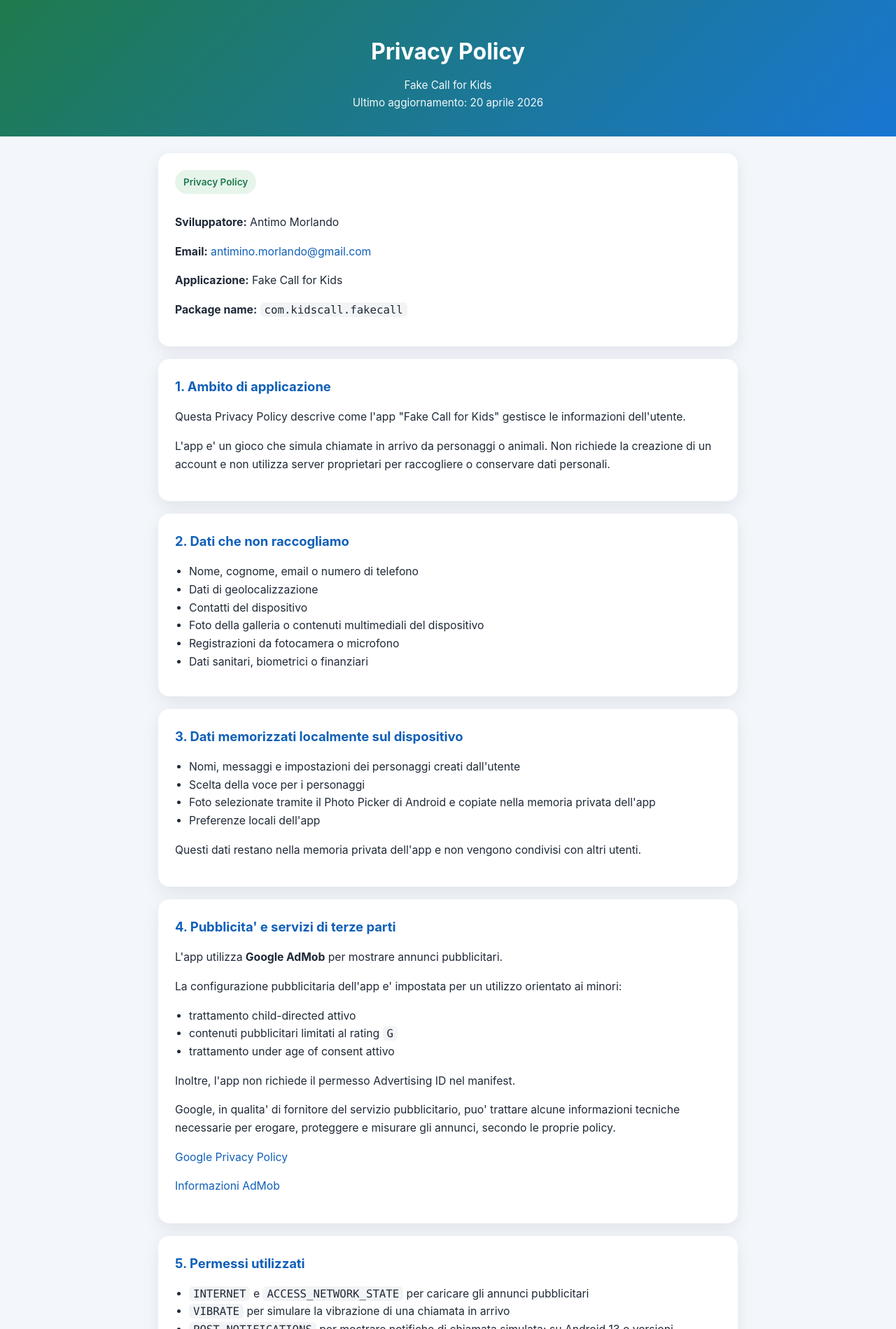
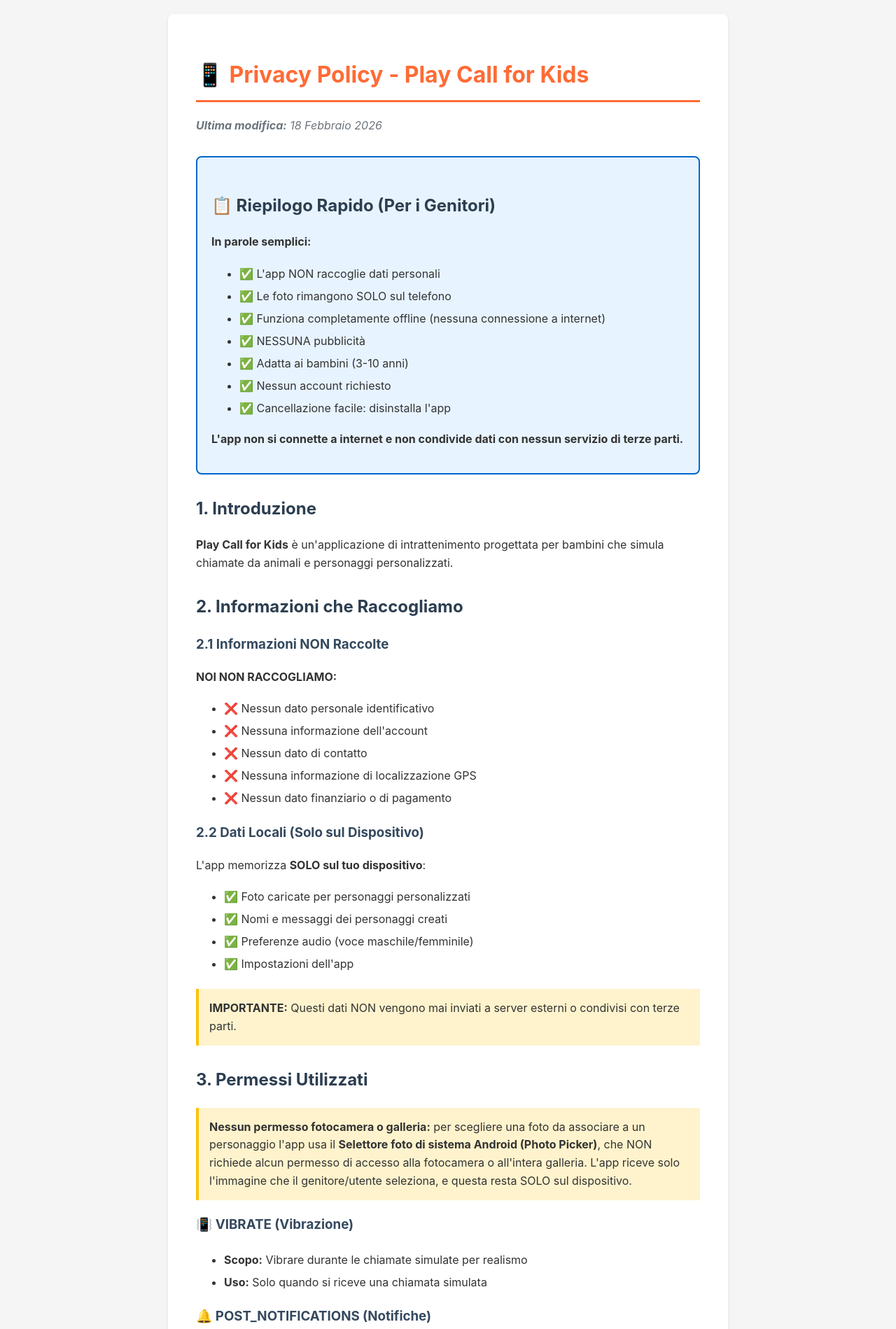
Before and after one commit to antimino/Fake-Call-for-Kids, a plain HTML site: page index.html in a window 1280 px wide. Shown: the top 1899 px of the page at 70% size. Drawn offline with Linux system fonts and the light colour scheme.

Commit message:
Aggiorna privacy: nuovo nome Play Call for Kids, nessuna pubblicita, app offline

```diff
--- a/index.html
+++ b/index.html
@@ -3,194 +3,244 @@
 <head>
     <meta charset="UTF-8">
     <meta name="viewport" content="width=device-width, initial-scale=1.0">
-  <title>Privacy Policy - Fake Call for Kids</title>
+    <title>Privacy Policy - Play Call for Kids</title>
     <style>
-    * { box-sizing: border-box; }
         body {
-      margin: 0;
-      font-family: -apple-system, BlinkMacSystemFont, "Segoe UI", Roboto, sans-serif;
-      line-height: 1.65;
-      color: #1f2937;
-      background: #f3f6fb;
+            font-family: -apple-system, BlinkMacSystemFont, 'Segoe UI', Roboto, Oxygen, Ubuntu, Cantarell, sans-serif;
+            line-height: 1.6;
+            color: #333;
+            max-width: 800px;
+            margin: 0 auto;
+            padding: 20px;
+            background-color: #f5f5f5;
         }
-    header {
-      background: linear-gradient(135deg, #1f7a4d, #1976d2);
-      color: #fff;
-      padding: 48px 20px 36px;
-      text-align: center;
-    }
-    main {
-      max-width: 860px;
-      margin: 0 auto;
-      padding: 24px 16px 56px;
-    }
-    .card {
-      background: #fff;
-      border-radius: 16px;
-      box-shadow: 0 8px 24px rgba(15, 23, 42, 0.08);
-      padding: 24px;
-      margin-bottom: 18px;
+        .container {
+            background-color: white;
+            padding: 40px;
+            border-radius: 8px;
+            box-shadow: 0 2px 4px rgba(0,0,0,0.1);
         }
         h1 {
-      margin: 0 0 8px;
-      font-size: 2rem;
+            color: #FF6B35;
+            border-bottom: 3px solid #FF6B35;
+            padding-bottom: 10px;
         }
         h2 {
-      margin-top: 0;
-      font-size: 1.15rem;
-      color: #0f5fb8;
+            color: #2C3E50;
+            margin-top: 30px;
         }
-    p, li {
-      font-size: 0.98rem;
+        h3 {
+            color: #34495E;
+        }
+        .highlight {
+            background-color: #FFF3CD;
+            padding: 15px;
+            border-left: 4px solid #FFC107;
+            margin: 20px 0;
+        }
+        .green-check {
+            color: #28A745;
+            font-weight: bold;
+        }
+        .red-cross {
+            color: #DC3545;
+            font-weight: bold;
         }
         ul {
-      padding-left: 20px;
-      margin: 12px 0;
+            line-height: 2;
         }
-    .meta {
-      opacity: 0.95;
-      font-size: 0.95rem;
+        .section {
+            margin-bottom: 30px;
         }
-    .pill {
-      display: inline-block;
-      background: #e7f4ea;
-      color: #1f7a4d;
-      border-radius: 999px;
-      padding: 6px 12px;
-      font-size: 0.85rem;
-      font-weight: 600;
-      margin-bottom: 12px;
+        .last-updated {
+            color: #6C757D;
+            font-style: italic;
         }
-    a {
-      color: #0f5fb8;
-      text-decoration: none;
+        .summary-box {
+            background-color: #E7F3FF;
+            padding: 20px;
+            border-radius: 8px;
+            border: 2px solid #0066CC;
+            margin: 30px 0;
         }
-    a:hover {
-      text-decoration: underline;
-    }
-    footer {
-      max-width: 860px;
-      margin: 0 auto;
-      padding: 0 16px 40px;
-      color: #6b7280;
-      font-size: 0.85rem;
-      text-align: center;
-    }
-    code {
-      font-family: ui-monospace, SFMono-Regular, Menlo, monospace;
-      background: #f3f4f6;
-      padding: 1px 6px;
-      border-radius: 6px;
+        .contact-box {
+            background-color: #F8F9FA;
+            padding: 20px;
+            border-radius: 8px;
+            margin: 20px 0;
         }
     </style>
 </head>
 <body>
-  <header>
-    <h1>Privacy Policy</h1>
-    <div class="meta">Fake Call for Kids</div>
-    <div class="meta">Ultimo aggiornamento: 20 aprile 2026</div>
-  </header>
+    <div class="container">
+        <h1>📱 Privacy Policy - Play Call for Kids</h1>
+        <p class="last-updated"><strong>Ultima modifica:</strong> 18 Febbraio 2026</p>
 
-  <main>
-    <section class="card">
-      <div class="pill">Privacy Policy</div>
-      <p><strong>Sviluppatore:</strong> Antimo Morlando</p>
-      <p><strong>Email:</strong> <a href="mailto:antimino.morlando@gmail.com">antimino.morlando@gmail.com</a></p>
-      <p><strong>Applicazione:</strong> Fake Call for Kids</p>
-      <p><strong>Package name:</strong> <code>com.kidscall.fakecall</code></p>
-    </section>
+        <div class="summary-box">
+            <h2>📋 Riepilogo Rapido (Per i Genitori)</h2>
+            <p><strong>In parole semplici:</strong></p>
+            <ul>
+                <li><span class="green-check">✅</span> L'app NON raccoglie dati personali</li>
+                <li><span class="green-check">✅</span> Le foto rimangono SOLO sul telefono</li>
+                <li><span class="green-check">✅</span> Funziona completamente offline (nessuna connessione a internet)</li>
+                <li><span class="green-check">✅</span> NESSUNA pubblicità</li>
+                <li><span class="green-check">✅</span> Adatta ai bambini (3-10 anni)</li>
+                <li><span class="green-check">✅</span> Nessun account richiesto</li>
+                <li><span class="green-check">✅</span> Cancellazione facile: disinstalla l'app</li>
+            </ul>
+            <p><strong>L'app non si connette a internet e non condivide dati con nessun servizio di terze parti.</strong></p>
+        </div>
 
-    <section class="card">
-      <h2>1. Ambito di applicazione</h2>
-      <p>Questa Privacy Policy descrive come l'app "Fake Call for Kids" gestisce le informazioni dell'utente.</p>
-      <p>L'app e' un gioco che simula chiamate in arrivo da personaggi o animali. Non richiede la creazione di un account e non utilizza server proprietari per raccogliere o conservare dati personali.</p>
-    </section>
+        <div class="section">
+            <h2>1. Introduzione</h2>
+            <p><strong>Play Call for Kids</strong> è un'applicazione di intrattenimento progettata per bambini che simula chiamate da animali e personaggi personalizzati.</p>
+        </div>
 
-    <section class="card">
-      <h2>2. Dati che non raccogliamo</h2>
+        <div class="section">
+            <h2>2. Informazioni che Raccogliamo</h2>
+
+            <h3>2.1 Informazioni NON Raccolte</h3>
+            <p><strong>NOI NON RACCOGLIAMO:</strong></p>
             <ul>
-        <li>Nome, cognome, email o numero di telefono</li>
-        <li>Dati di geolocalizzazione</li>
-        <li>Contatti del dispositivo</li>
-        <li>Foto della galleria o contenuti multimediali del dispositivo</li>
-        <li>Registrazioni da fotocamera o microfono</li>
-        <li>Dati sanitari, biometrici o finanziari</li>
+                <li><span class="red-cross">❌</span> Nessun dato personale identificativo</li>
+                <li><span class="red-cross">❌</span> Nessuna informazione dell'account</li>
+                <li><span class="red-cross">❌</span> Nessun dato di contatto</li>
+                <li><span class="red-cross">❌</span> Nessuna informazione di localizzazione GPS</li>
+                <li><span class="red-cross">❌</span> Nessun dato finanziario o di pagamento</li>
             </ul>
-    </section>
 
-    <section class="card">
-      <h2>3. Dati memorizzati localmente sul dispositivo</h2>
+            <h3>2.2 Dati Locali (Solo sul Dispositivo)</h3>
+            <p>L'app memorizza <strong>SOLO sul tuo dispositivo</strong>:</p>
             <ul>
-        <li>Nomi, messaggi e impostazioni dei personaggi creati dall'utente</li>
-        <li>Scelta della voce per i personaggi</li>
-        <li>Foto selezionate tramite il Photo Picker di Android e copiate nella memoria privata dell'app</li>
-        <li>Preferenze locali dell'app</li>
+                <li><span class="green-check">✅</span> Foto caricate per personaggi personalizzati</li>
+                <li><span class="green-check">✅</span> Nomi e messaggi dei personaggi creati</li>
+                <li><span class="green-check">✅</span> Preferenze audio (voce maschile/femminile)</li>
+                <li><span class="green-check">✅</span> Impostazioni dell'app</li>
             </ul>
-      <p>Questi dati restano nella memoria privata dell'app e non vengono condivisi con altri utenti.</p>
-    </section>
+            <div class="highlight">
+                <strong>IMPORTANTE:</strong> Questi dati NON vengono mai inviati a server esterni o condivisi con terze parti.
+            </div>
+        </div>
 
-    <section class="card">
-      <h2>4. Pubblicita' e servizi di terze parti</h2>
-      <p>L'app utilizza <strong>Google AdMob</strong> per mostrare annunci pubblicitari.</p>
-      <p>La configurazione pubblicitaria dell'app e' impostata per un utilizzo orientato ai minori:</p>
+        <div class="section">
+            <h2>3. Permessi Utilizzati</h2>
+
+            <div class="highlight">
+                <strong>Nessun permesso fotocamera o galleria:</strong> per scegliere una foto da associare a un personaggio l'app usa il <strong>Selettore foto di sistema Android (Photo Picker)</strong>, che NON richiede alcun permesso di accesso alla fotocamera o all'intera galleria. L'app riceve solo l'immagine che il genitore/utente seleziona, e questa resta SOLO sul dispositivo.
+            </div>
+
+            <h3>📳 VIBRATE (Vibrazione)</h3>
             <ul>
-        <li>trattamento child-directed attivo</li>
-        <li>contenuti pubblicitari limitati al rating <code>G</code></li>
-        <li>trattamento under age of consent attivo</li>
+                <li><strong>Scopo:</strong> Vibrare durante le chiamate simulate per realismo</li>
+                <li><strong>Uso:</strong> Solo quando si riceve una chiamata simulata</li>
             </ul>
-      <p>Inoltre, l'app non richiede il permesso Advertising ID nel manifest.</p>
-      <p>Google, in qualita' di fornitore del servizio pubblicitario, puo' trattare alcune informazioni tecniche necessarie per erogare, proteggere e misurare gli annunci, secondo le proprie policy.</p>
-      <p><a href="https://policies.google.com/privacy">Google Privacy Policy</a></p>
-      <p><a href="https://support.google.com/admob/">Informazioni AdMob</a></p>
-    </section>
 
-    <section class="card">
-      <h2>5. Permessi utilizzati</h2>
+            <h3>🔔 POST_NOTIFICATIONS (Notifiche)</h3>
             <ul>
-        <li><code>INTERNET</code> e <code>ACCESS_NETWORK_STATE</code> per caricare gli annunci pubblicitari</li>
-        <li><code>VIBRATE</code> per simulare la vibrazione di una chiamata in arrivo</li>
-        <li><code>POST_NOTIFICATIONS</code> per mostrare notifiche di chiamata simulata; su Android 13 o versioni successive viene richiesto a runtime</li>
+                <li><strong>Scopo:</strong> Mostrare notifiche di chiamata in arrivo</li>
+                <li><strong>Uso:</strong> Solo per simulare chiamate programmate</li>
             </ul>
-      <p>L'app non richiede permessi per fotocamera, microfono, contatti, posizione o archiviazione esterna.</p>
-      <p>Per scegliere una foto personalizzata viene utilizzato il Photo Picker di Android, che consente all'utente di selezionare un'immagine senza concedere un permesso generale alla galleria.</p>
-    </section>
 
-    <section class="card">
-      <h2>6. Conservazione dei dati</h2>
-      <p>I dati locali vengono conservati sul dispositivo finche' l'utente non elimina i dati dell'app o non disinstalla l'app.</p>
-      <p>Poiche' <code>android:allowBackup</code> e' abilitato, alcune informazioni locali dell'app potrebbero essere incluse nei backup di sistema Android o Google se il dispositivo dell'utente ha i backup attivi. Tali backup sono gestiti dal sistema operativo e dal provider di backup dell'utente, non dai nostri server.</p>
-    </section>
+            <h3>📱 USE_FULL_SCREEN_INTENT (Schermata Intera)</h3>
+            <ul>
+                <li><strong>Scopo:</strong> Mostrare la schermata di chiamata a schermo intero</li>
+                <li><strong>Uso:</strong> Per simulare una chiamata di gioco</li>
+            </ul>
 
-    <section class="card">
-      <h2>7. Sicurezza</h2>
-      <p>Le informazioni salvate dall'app vengono memorizzate nella memoria privata dell'applicazione sul dispositivo. Non gestiamo database remoti o servizi backend proprietari per questa app.</p>
-    </section>
+            <div class="highlight">
+                <strong>Nessun permesso di internet:</strong> l'app NON richiede il permesso di accesso a internet e funziona completamente offline.
+            </div>
+        </div>
 
-    <section class="card">
-      <h2>8. Minori</h2>
-      <p>L'app e' progettata come esperienza family-friendly e per essere compatibile con i requisiti Google Play per i contenuti rivolti ai bambini.</p>
-      <p>Non raccogliamo intenzionalmente dati personali identificativi dei minori. L'app non include chat, funzioni social, condivisione pubblica di contenuti o acquisti in-app.</p>
-    </section>
+        <div class="section">
+            <h2>4. Pubblicità</h2>
+            <div class="highlight">
+                <strong>L'app NON contiene pubblicità.</strong> Non utilizza Google AdMob né alcun altro network pubblicitario, e non integra SDK di terze parti che raccolgano dati.
+            </div>
+        </div>
 
-    <section class="card">
-      <h2>9. Diritti dell'utente</h2>
-      <p>Poiche' non conserviamo dati personali sui nostri server, la cancellazione dei dati avviene direttamente sul dispositivo:</p>
+        <div class="section">
+            <h2>5. Privacy dei Bambini (COPPA)</h2>
+            <p>L'app è progettata per bambini di età <strong>3-10 anni</strong> sotto la supervisione dei genitori.</p>
+
+            <h3>Conformità COPPA</h3>
             <ul>
-        <li>disinstallando l'app</li>
-        <li>cancellando dati e cache dalle impostazioni Android</li>
+                <li><span class="green-check">✅</span> NON raccogliamo intenzionalmente dati personali da bambini</li>
+                <li><span class="green-check">✅</span> NON richiediamo informazioni personali identificabili</li>
+                <li><span class="green-check">✅</span> NESSUNA pubblicità e nessun tracciamento</li>
+                <li><span class="green-check">✅</span> I genitori possono eliminare tutti i dati disinstallando l'app</li>
             </ul>
-      <p>Per richieste relative alla privacy puoi contattarci all'indirizzo <a href="mailto:antimino.morlando@gmail.com">antimino.morlando@gmail.com</a>.</p>
-    </section>
 
-    <section class="card">
-      <h2>10. Modifiche alla presente informativa</h2>
-      <p>Potremmo aggiornare questa Privacy Policy in caso di modifiche all'app o ai requisiti normativi. In tal caso aggiorneremo anche la data indicata in alto.</p>
-    </section>
-  </main>
+            <div class="highlight">
+                <strong>Consigliamo ai genitori di:</strong>
+                <ul>
+                    <li>Supervisionare l'uso dell'app</li>
+                    <li>Verificare le foto caricate</li>
+                    <li>Controllare le impostazioni di privacy del dispositivo</li>
+                </ul>
+            </div>
+        </div>
 
-  <footer>
-    <p>Fake Call for Kids - Privacy Policy</p>
-    <p>Antimo Morlando - antimino.morlando@gmail.com</p>
-  </footer>
+        <div class="section">
+            <h2>6. Sicurezza dei Dati</h2>
+
+            <h3>Eliminazione dei Dati</h3>
+            <p><strong>Per eliminare TUTTI i tuoi dati:</strong></p>
+            <ol>
+                <li>Disinstalla l'app dal dispositivo</li>
+                <li>Tutti i dati (foto, personaggi, impostazioni) saranno rimossi automaticamente</li>
+            </ol>
+            <p><strong>Nessun dato rimarrà</strong> sui nostri server (perché non ne abbiamo).</p>
+        </div>
+
+        <div class="section">
+            <h2>7. I Tuoi Diritti (GDPR)</h2>
+            <p>Se sei nell'Unione Europea, hai diritto a:</p>
+            <ul>
+                <li><span class="green-check">✅</span> <strong>Accesso:</strong> Visualizzare i tuoi dati (tutti locali sul dispositivo)</li>
+                <li><span class="green-check">✅</span> <strong>Cancellazione:</strong> Eliminare tutti i dati (disinstalla l'app)</li>
+                <li><span class="green-check">✅</span> <strong>Portabilità:</strong> Esportare i tuoi dati (non applicabile - dati solo locali)</li>
+                <li><span class="green-check">✅</span> <strong>Opposizione:</strong> Opporti alla raccolta dati (non raccogliamo dati personali)</li>
+            </ul>
+        </div>
+
+        <div class="section">
+            <h2>8. Conformità Normativa</h2>
+            <p>Questa app è conforme a:</p>
+            <ul>
+                <li><span class="green-check">✅</span> <strong>GDPR</strong> (General Data Protection Regulation - EU)</li>
+                <li><span class="green-check">✅</span> <strong>COPPA</strong> (Children's Online Privacy Protection Act - USA)</li>
+                <li><span class="green-check">✅</span> <strong>Google Play Family Policy</strong></li>
+                <li><span class="green-check">✅</span> <strong>California Privacy Rights Act (CPRA)</strong></li>
+            </ul>
+        </div>
+
+        <div class="section">
+            <h2>9. Modifiche alla Privacy Policy</h2>
+            <p>Ci riserviamo il diritto di aggiornare questa Privacy Policy. In caso di modifiche importanti, aggiorneremo la data "Ultima modifica" e notificheremo gli utenti attraverso l'app.</p>
+        </div>
+
+        <div class="contact-box">
+            <h2>10. Contatti</h2>
+            <p>Per domande o preoccupazioni riguardo questa Privacy Policy:</p>
+            <p><strong>Email:</strong> [INSERISCI_TUA_EMAIL@example.com]</p>
+            <p><strong>Nome App:</strong> Play Call for Kids</p>
+            <p><strong>Sviluppatore:</strong> [INSERISCI_TUO_NOME/AZIENDA]</p>
+            <p><strong>Tempo di risposta:</strong> Entro 48 ore lavorative</p>
+        </div>
+
+        <div class="section">
+            <h2>11. Accettazione della Policy</h2>
+            <p>Scaricando, installando o utilizzando <strong>Play Call for Kids</strong>, accetti questa Privacy Policy.</p>
+            <p><strong>Se NON accetti questa policy, non utilizzare l'app.</strong></p>
+        </div>
+
+        <hr style="margin: 40px 0; border: none; border-top: 2px solid #E0E0E0;">
+
+        <p style="text-align: center; color: #6C757D; font-size: 14px;">
+            <strong>Data ultima modifica:</strong> 18 Febbraio 2026<br>
+            © 2026 Play Call for Kids. Tutti i diritti riservati.
+        </p>
+    </div>
 </body>
 </html>
```
Lines whose indentation alone changed are shown as unchanged.
